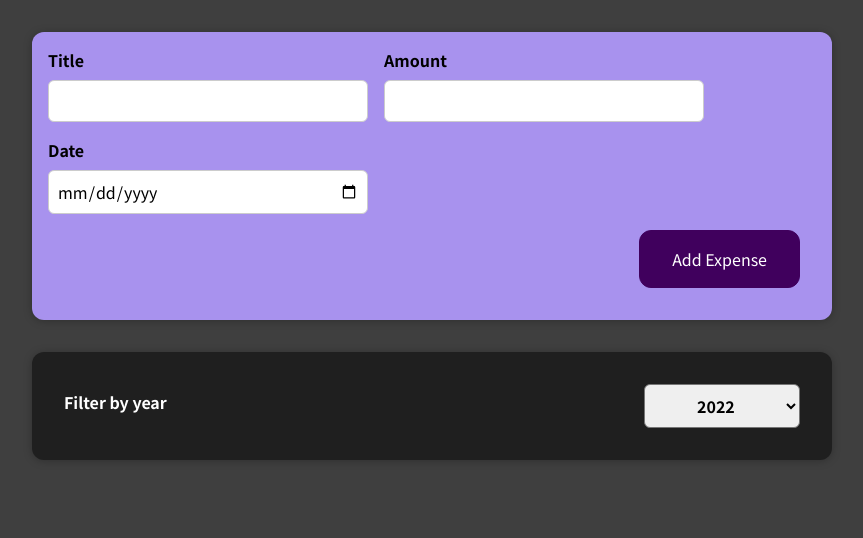
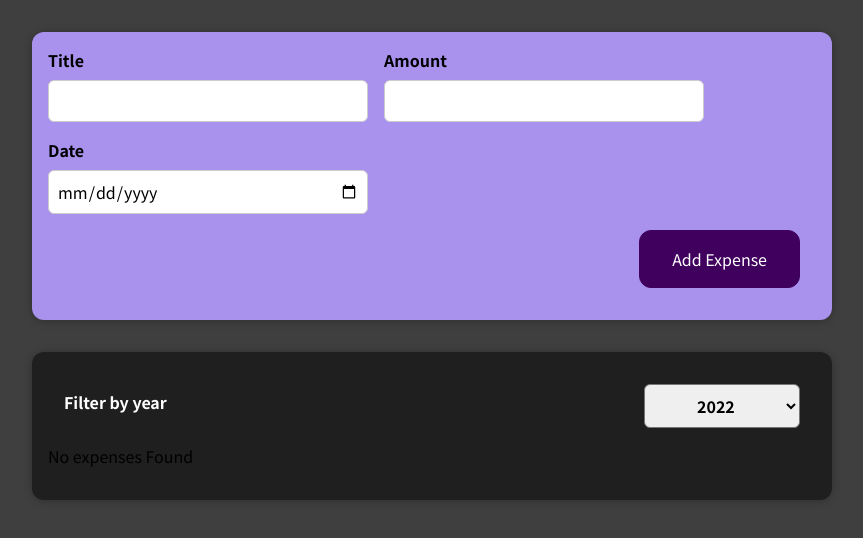
Before and after one commit to HemantKhinchiProjects/react-event, a React (Create React App) app: page / in a window 1280 px wide. Shown: the top 538 px of the page, without its empty margins (208-1071 px from the left). Built offline with nearby package versions, Linux system fonts and the light colour scheme.

Commit message:
1 file modified

```diff
--- a/src/components/expenseItem/Expenses.js
+++ b/src/components/expenseItem/Expenses.js
@@ -21,15 +21,18 @@ const Expenses = (props) => {
           selected={filtredYear}
           onChangeFilter={filterChangehandler}
         />
-
-        {filteredExpenses.map((expense) => (
+        {filteredExpenses.length === 0 ? (
+          <p>No expenses Found </p>
+        ) : (
+          filteredExpenses.map((expense) => (
             <ExpenseItem
               key={expense.id}
               title={expense.title}
               amount={expense.amount}
               date={expense.date}
             />
-        ))}
+          ))
+        )}
       </Card>
     </div>
   );
```
Lines whose indentation alone changed are shown as unchanged.
